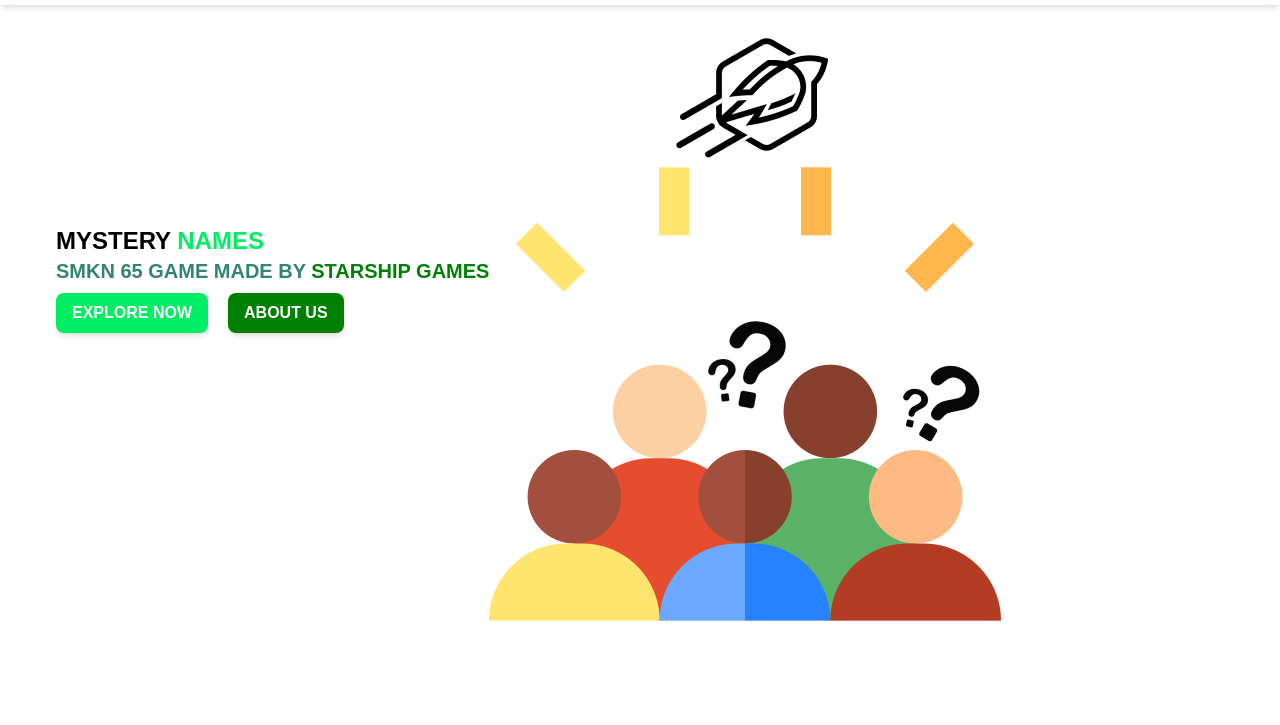
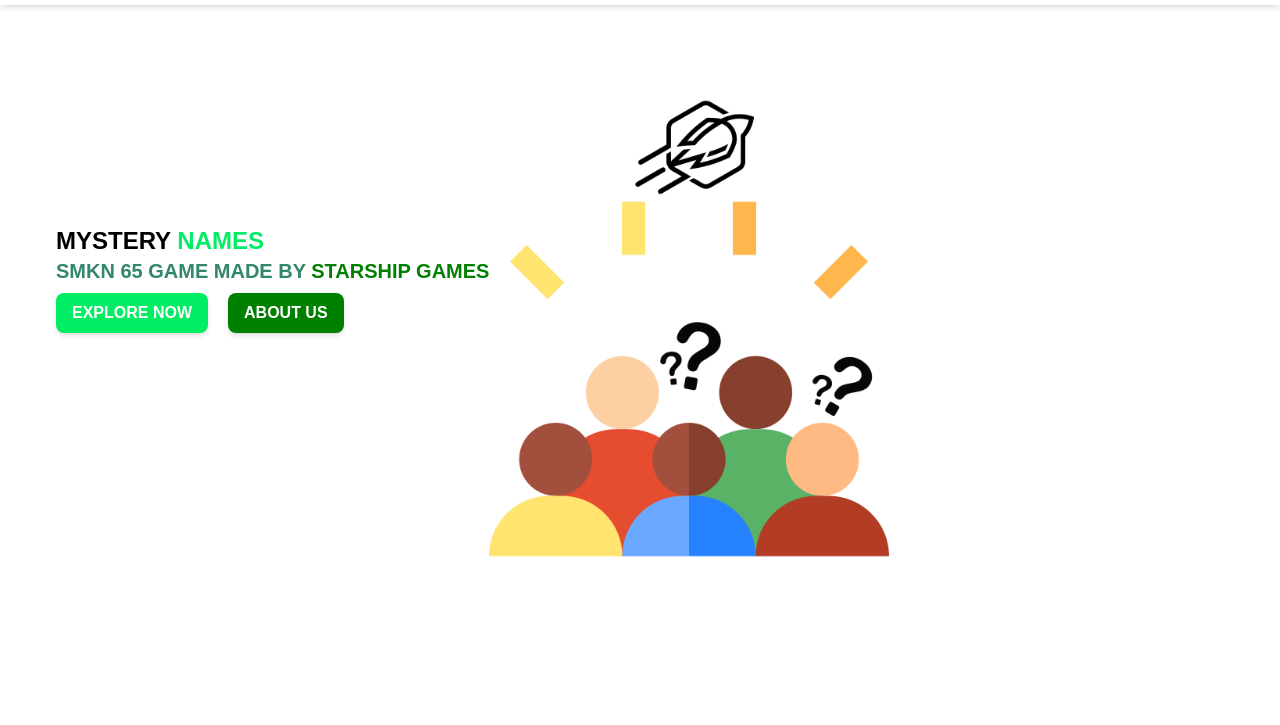
Before and after one commit to Mystery65/Mystery65.github.io, a website: page index.html in a window 1280 px wide. Shown: the part 75-800 px from the top of the page. Drawn offline with Linux system fonts and the light colour scheme; a web font is replaced by a local one.

Commit message:
Update index.html

```diff
--- a/index.html
+++ b/index.html
@@ -42,8 +42,8 @@
           </a>
         </div>
       </div>
-      <div class="flex items-center justify-end sm:w-auto h-screen sm:ml-auto">
-        <img src="img/Done.png" alt="Buku" class="sm:w-[100px] md:w-[250px] lg:w-[300px]" />
+      <div class="flex items-center justify-end lg:w-[500px] h-screen lg:ml-[300px] sm:w-auto sm:ml-auto">
+        <img src="img/Done.png" alt="Buku" class="w-[400px]" />
       </div>
     </div>
     <div class="flex items-center justify-center bg-[#001E2B] h-[50vh] text-white">
```
